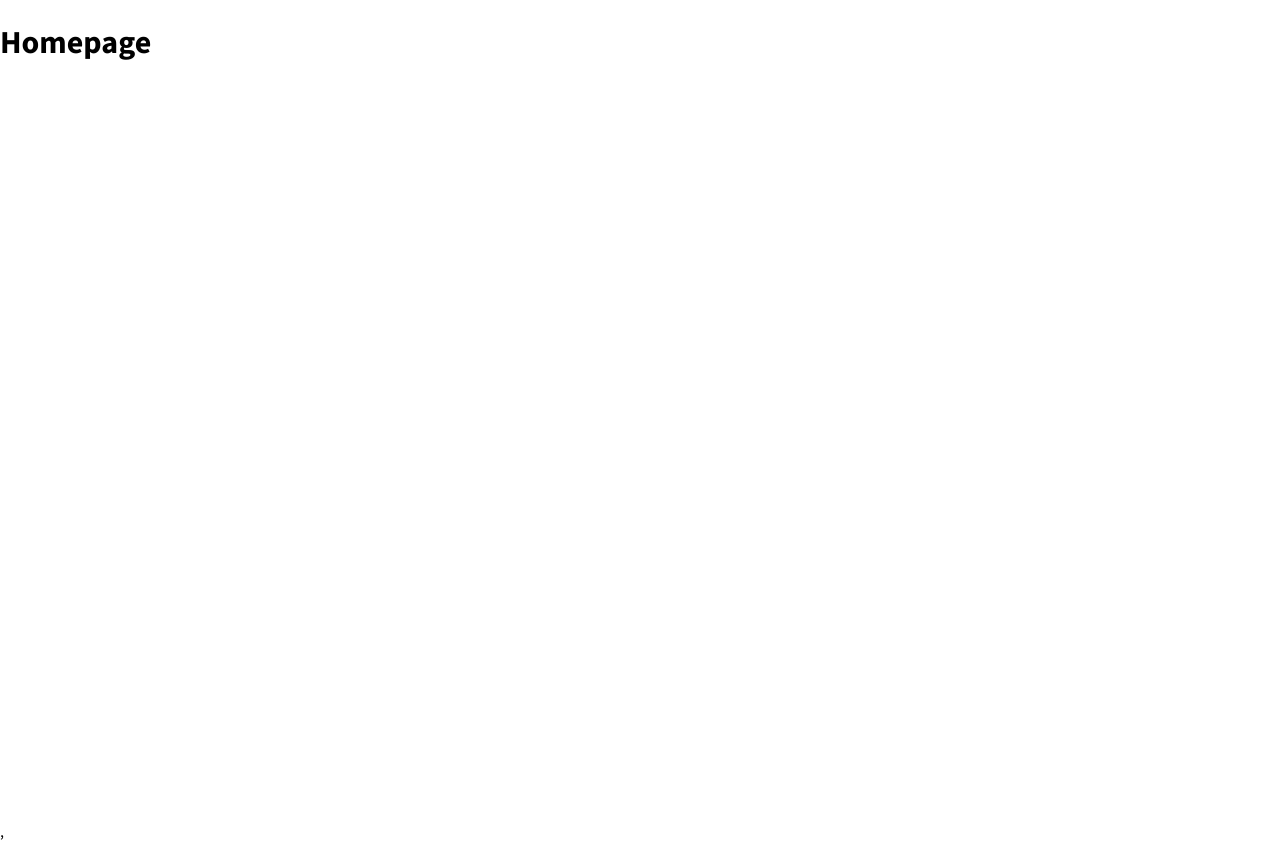
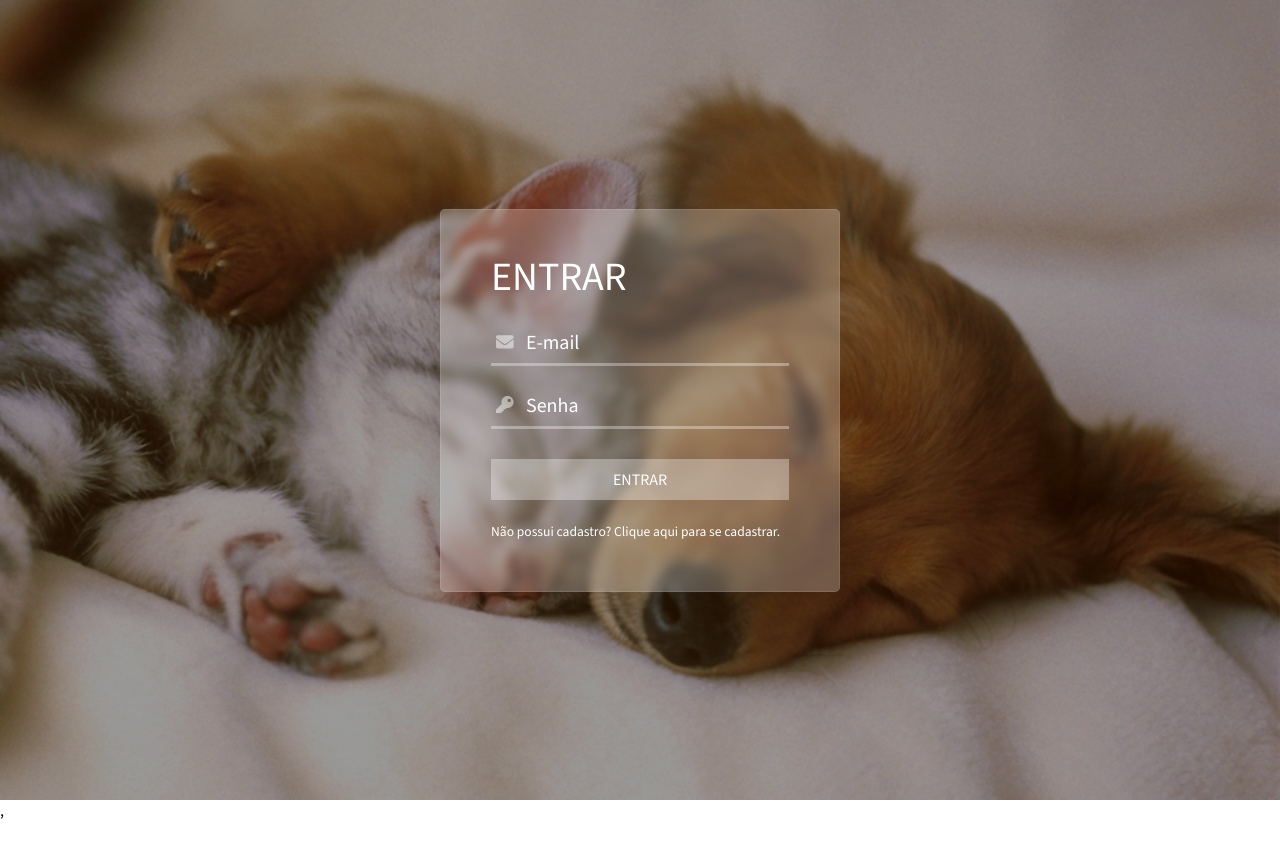
Before and after one commit to camilomunhoz/aumiau, a React (Create React App) app in the folder client/: page / in a window 1280 px wide. After the commit the page ends 821 px from the top, so only its background shows below. Built offline with nearby package versions, Linux system fonts and the light colour scheme.

Commit message:
Progress in useState usage

```diff
--- a/client/src/App.js
+++ b/client/src/App.js
@@ -1,5 +1,6 @@
 import React from "react";
 import AppRoutes from "./routes.js";
+import "./variables.css";
 
 function App() {
   return (
--- /dev/null
+++ b/client/src/components/forms/to_auth/ButtonLoginAndRegister.js
@@ -0,0 +1,11 @@
+import styles from "./ButtonLoginAndRegister.module.css";
+
+function ButtonLoginAndRegister({ text }) {
+  return (
+    <button type="button" id={styles.ButtonLoginAndRegister}>
+      {text}
+    </button>
+  );
+}
+
+export default ButtonLoginAndRegister;
--- /dev/null
+++ b/client/src/components/forms/to_auth/ButtonLoginAndRegister.module.css
@@ -0,0 +1,21 @@
+#ButtonLoginAndRegister {
+  display: block;
+  padding: 10px 15px;
+  border: none;
+  background-color: #fff5;
+  width: 100%;
+  margin-bottom: 20px;
+  color: white;
+  text-transform: uppercase;
+  font-family: "Source Sans 3";
+  cursor: pointer;
+  transition: 0.2s;
+  font-size: 16px;
+}
+
+#ButtonLoginAndRegister:hover {
+  background-color: white;
+  /* color: var(--color1); */
+  color: rgb(107, 64, 15);
+  font-weight: bold;
+}
--- a/client/src/components/forms/to_auth/FormLogin.js
+++ b/client/src/components/forms/to_auth/FormLogin.js
@@ -1,11 +1,20 @@
 import styles from "./FormLoginAndRegister.module.css";
 import { Link } from "react-router-dom";
+import { useState } from "react";
 
+import ButtonLoginAndRegister from "./ButtonLoginAndRegister";
 import InputNoBorder from "./InputNoBorder";
 import FormTitle from "./FormTitle";
 import { FaEnvelope, FaKey } from "react-icons/fa";
 
 function FormLogin() {
+  const [login, setLogin] = useState([]);
+
+  function handleChange(e) {
+    setLogin({ ...login, [e.target.name]: e.target.value });
+    // console.log(login);
+  }
+
   return (
     <form className={styles.form_login}>
       <FormTitle title="ENTRAR" />
@@ -14,6 +23,7 @@ function FormLogin() {
         name="email"
         placeholder="E-mail"
         labelImg={<FaEnvelope />}
+        handleOnChange={handleChange}
       />
       <InputNoBorder
         type="password"
@@ -21,7 +31,10 @@ function FormLogin() {
         placeholder="Senha"
         labelImg={<FaKey />}
         customId={styles.password_input}
+        handleOnChange={handleChange}
+        value={login.password ? login.password : ""}
       />
+      <ButtonLoginAndRegister text="Entrar" />
       <span className={styles.link}>
         <Link to="/register">
           Não possui cadastro? Clique aqui para se cadastrar.
--- a/client/src/components/forms/to_auth/FormRegister.js
+++ b/client/src/components/forms/to_auth/FormRegister.js
@@ -1,6 +1,8 @@
 import styles from "./FormLoginAndRegister.module.css";
 import { Link } from "react-router-dom";
+import { useState } from "react";
 
+import ButtonLoginAndRegister from "./ButtonLoginAndRegister";
 import InputNoBorder from "./InputNoBorder";
 import FormTitle from "./FormTitle";
 import {
@@ -12,20 +14,29 @@ import {
 } from "react-icons/fa";
 
 function FormRegister() {
+  const [register, setRegister] = useState([]);
+
+  function handleChange(e) {
+    setRegister({ ...register, [e.target.name]: e.target.value });
+    // console.log(register);
+  }
+
   return (
     <form className={styles.form_register}>
-      <FormTitle title="REGISTRAR-SE" />
+      <FormTitle title="CADASTRE-SE" />
       <InputNoBorder
         type="text"
         name="name"
         placeholder="Nome completo"
         labelImg={<FaUser />}
+        handleOnChange={handleChange}
       />
       <InputNoBorder
         type="text"
         name="email"
         placeholder="E-mail"
         labelImg={<FaEnvelope />}
+        handleOnChange={handleChange}
       />
       <InputNoBorder
         type="text"
@@ -33,13 +44,15 @@ function FormRegister() {
         placeholder="CPF"
         labelImg={<FaFingerprint />}
         mask="999.999.999-99"
+        handleOnChange={handleChange}
       />
       <InputNoBorder
         type="text"
         name="birth"
         placeholder="Data de nascimento"
         labelImg={<FaRegCalendarAlt />}
-        customClass
+        mask="99/99/9999"
+        handleOnChange={handleChange}
       />
       <InputNoBorder
         type="password"
@@ -47,7 +60,10 @@ function FormRegister() {
         placeholder="Senha"
         labelImg={<FaKey />}
         customId={styles.password_input}
+        handleOnChange={handleChange}
+        value={register.password ? register.password : ""}
       />
+      <ButtonLoginAndRegister text="Cadastrar-se" />
       <span className={styles.link}>
         <Link to="/login">Já possui cadastro? Clique aqui para entrar.</Link>
       </span>
--- a/client/src/components/forms/to_auth/InputNoBorder.js
+++ b/client/src/components/forms/to_auth/InputNoBorder.js
@@ -1,6 +1,8 @@
 import styles from "./InputNoBorder.module.css";
+import { useState } from "react";
+
 import InputMask from "react-input-mask";
-import { FaEye, FaEyeslash } from "react-icons/fa";
+import { FaEye, FaEyeSlash } from "react-icons/fa";
 
 function InputNoBorder({
   type,
@@ -10,18 +12,42 @@ function InputNoBorder({
   customId,
   mask,
   handleOnChange,
+  value,
 }) {
+  const [pswdView, setPswdView] = useState(false);
+
+  function togglePasswordView() {
+    pswdView ? setPswdView(false) : setPswdView(true);
+  }
+
   return (
     <div className={styles.no_border_input}>
-      <input
-        type={type}
-        name={name}
-        placeholder={placeholder}
-        id={customId}
-        mask={mask}
-      />
+      {mask ? (
+        <InputMask
+          name={name}
+          placeholder={placeholder}
+          mask={mask}
+          onChange={handleOnChange}
+          value={value}
+        />
+      ) : (
+        <input
+          type={type === "password" ? (pswdView ? "password" : "text") : type}
+          name={name}
+          placeholder={placeholder}
+          id={customId}
+          onChange={handleOnChange}
+          value={value}
+        />
+      )}
       {labelImg}
-      {type === "password" && <FaEye id={styles.eye} />}
+      {type === "password" &&
+        value &&
+        (pswdView ? (
+          <FaEye id={styles.eye} onClick={togglePasswordView} />
+        ) : (
+          <FaEyeSlash id={styles.eye} onClick={togglePasswordView} />
+        ))}
     </div>
   );
 }
--- a/client/src/routes.js
+++ b/client/src/routes.js
@@ -8,7 +8,7 @@ const AppRoutes = () => {
   return (
     <BrowserRouter>
       <Routes>
-        <Route element={<h1>Homepage</h1>} exact path="/" />
+        <Route element={<Login />} exact path="/" />
         <Route element={<Login />} path="login" />
         <Route element={<Register />} path="register" />
       </Routes>
--- /dev/null
+++ b/client/src/variables.css
@@ -0,0 +1,3 @@
+:root {
+  --color1: rgb(107, 64, 15);
+}
```
Also changed, not shown: 1 other file (tests, documents, lock files or other folders).
